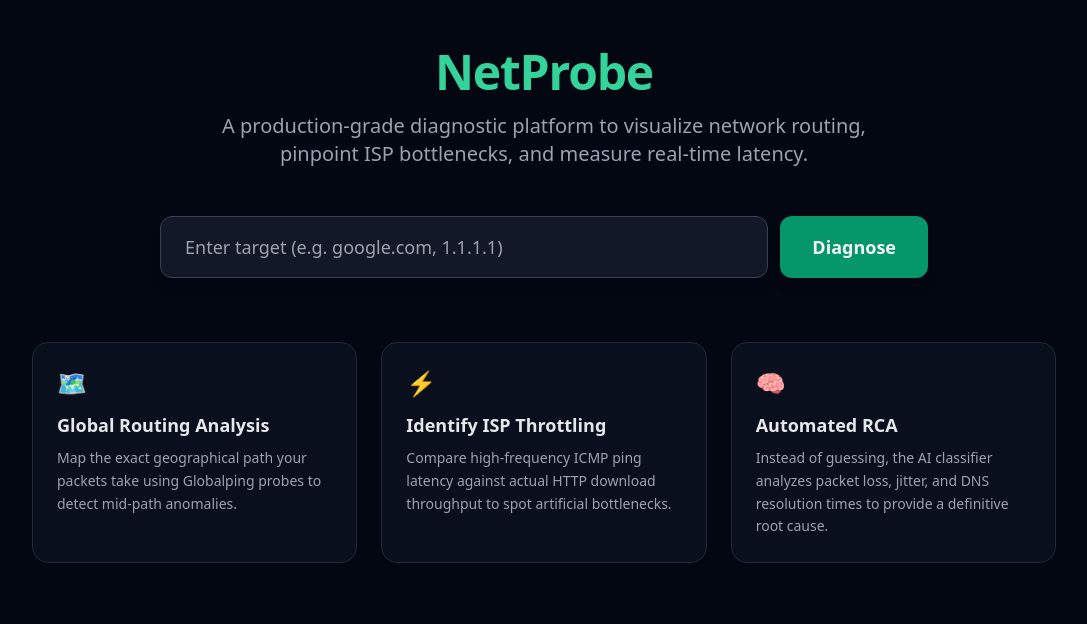
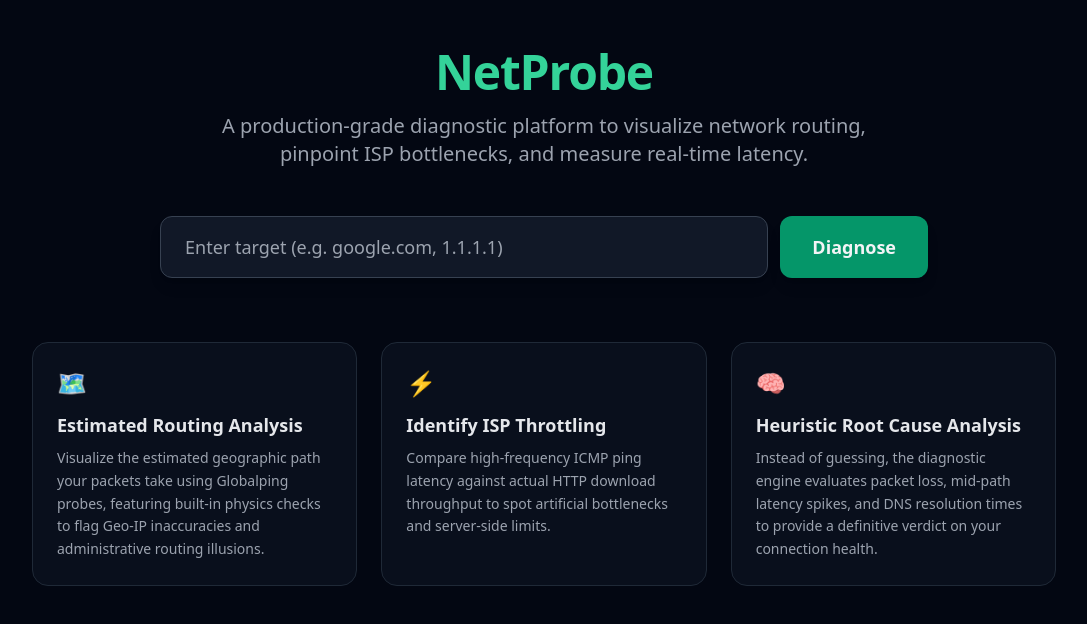
Before and after one commit to Swayamjimmy/netprobe-ui, a Next.js app: page / in a window 1280 px wide. Shown: the top 624 px of the page, without its empty margins (96-1183 px from the left). Built offline with nearby package versions, Linux system fonts and the light colour scheme; no server answers.

Commit message:
remove inaccuracies

```diff
--- a/app/page.tsx
+++ b/app/page.tsx
@@ -45,18 +45,24 @@ return (
         <div className="grid grid-cols-1 md:grid-cols-3 gap-6 max-w-5xl mx-auto mt-16">
           <div className="bg-gray-900/50 border border-gray-800 p-6 rounded-2xl">
             <div className="text-2xl mb-3">🗺️</div>
-          <h3 className="text-lg font-semibold text-gray-200 mb-2">Global Routing Analysis</h3>
-          <p className="text-gray-400 text-sm leading-relaxed">Map the exact geographical path your packets take using Globalping probes to detect mid-path anomalies.</p>
+            <h3 className="text-lg font-semibold text-gray-200 mb-2">Estimated Routing Analysis</h3>
+            <p className="text-gray-400 text-sm leading-relaxed">
+              Visualize the estimated geographic path your packets take using Globalping probes, featuring built-in physics checks to flag Geo-IP inaccuracies and administrative routing illusions.
+            </p>
           </div>
           <div className="bg-gray-900/50 border border-gray-800 p-6 rounded-2xl">
             <div className="text-2xl mb-3">⚡</div>
             <h3 className="text-lg font-semibold text-gray-200 mb-2">Identify ISP Throttling</h3>
-          <p className="text-gray-400 text-sm leading-relaxed">Compare high-frequency ICMP ping latency against actual HTTP download throughput to spot artificial bottlenecks.</p>
+            <p className="text-gray-400 text-sm leading-relaxed">
+              Compare high-frequency ICMP ping latency against actual HTTP download throughput to spot artificial bottlenecks and server-side limits.
+            </p>
           </div>
           <div className="bg-gray-900/50 border border-gray-800 p-6 rounded-2xl">
             <div className="text-2xl mb-3">🧠</div>
-          <h3 className="text-lg font-semibold text-gray-200 mb-2">Automated RCA</h3>
-          <p className="text-gray-400 text-sm leading-relaxed">Instead of guessing, the AI classifier analyzes packet loss, jitter, and DNS resolution times to provide a definitive root cause.</p>
+            <h3 className="text-lg font-semibold text-gray-200 mb-2">Heuristic Root Cause Analysis</h3>
+            <p className="text-gray-400 text-sm leading-relaxed">
+              Instead of guessing, the diagnostic engine evaluates packet loss, mid-path latency spikes, and DNS resolution times to provide a definitive verdict on your connection health.
+            </p>
           </div>
         </div>
       ) : (
```
Lines whose indentation alone changed are shown as unchanged.
